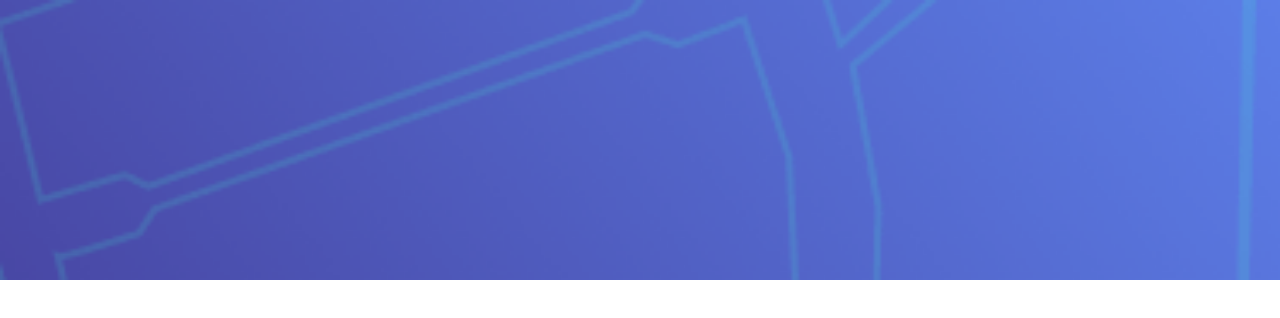
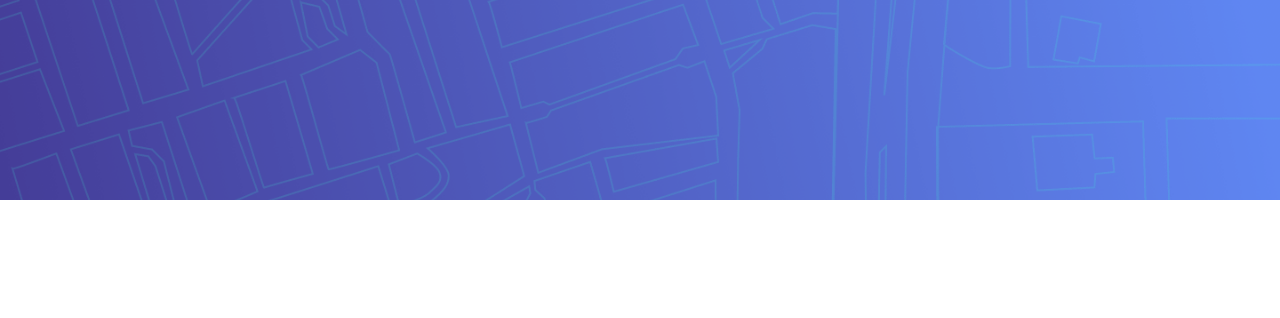
Before and after one commit to advide2001/ip-address-tracker-app, a Next.js app: page / in a window 1280 px wide. Shown: the top 318 px of the page. Built offline with nearby package versions, Linux system fonts and the light colour scheme.

Commit message:
Added bg-image for desktop screens

```diff
--- a/app/page.js
+++ b/app/page.js
@@ -3,7 +3,7 @@ import React from "react";
 export default function Home() {
   return (
     <React.Fragment>
-      <div className="h-[35vh] bg-cover bg-center bg-no-repeat w-full bg-hero-mobileBg"></div>
+      <div className="h-[35vh] w-full bg-hero-mobileBg bg-cover bg-center bg-no-repeat md:h-[25vh] md:bg-hero-desktopBg"></div>
     </React.Fragment>
   );
 }
```
